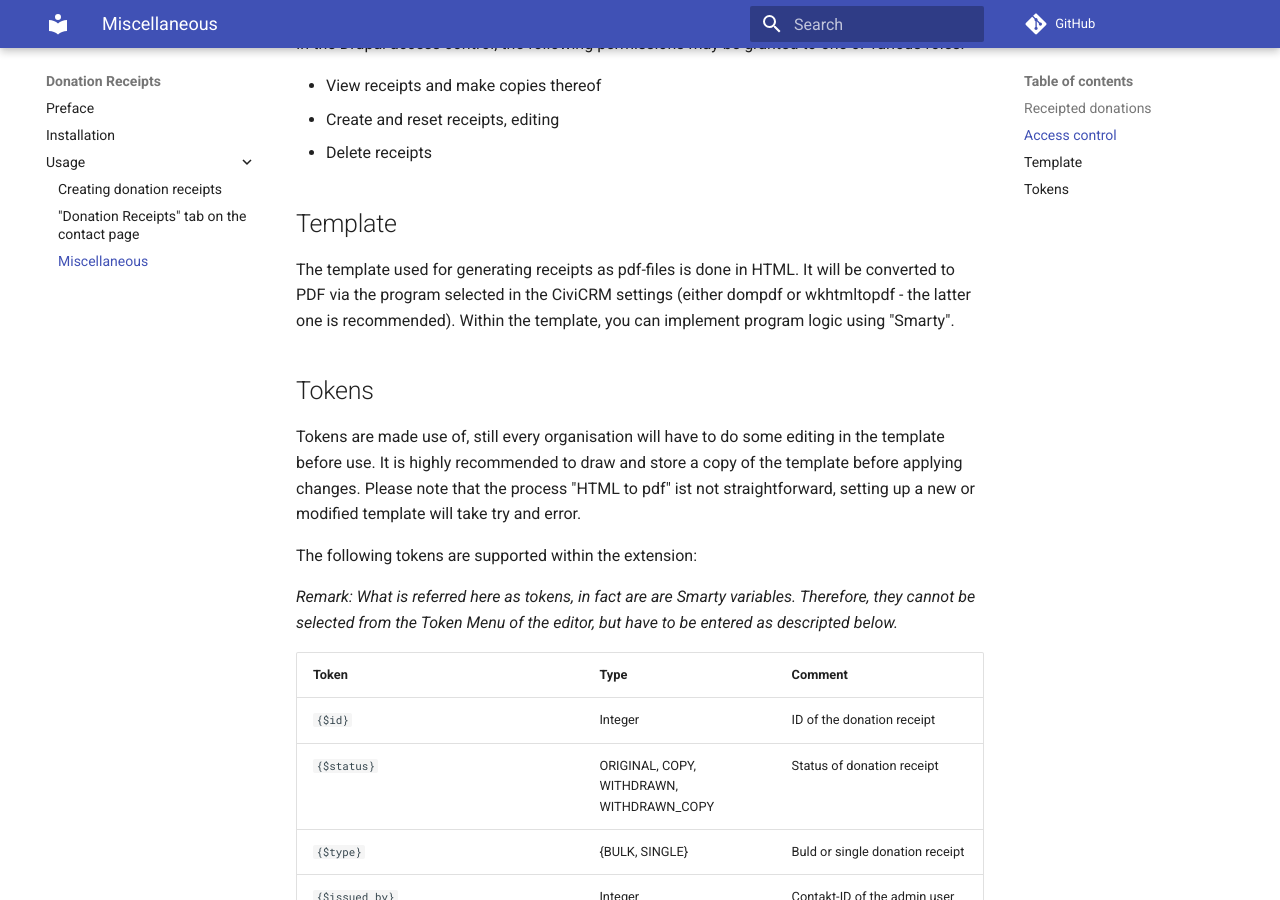
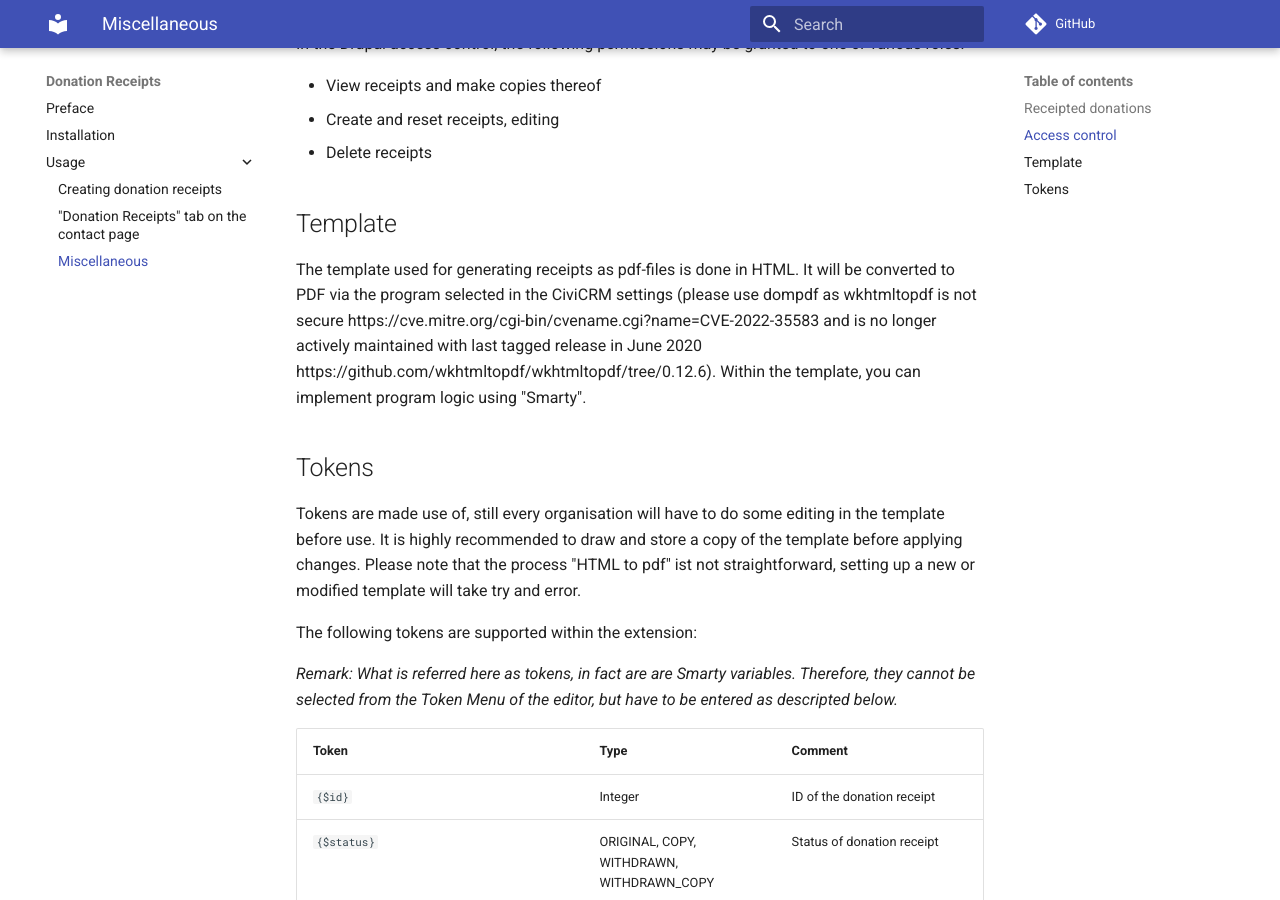
Before and after one commit to systopia/de.systopia.donrec, an MkDocs documentation site: the page built from docs/usage/miscellaneous.md, in a window 1280 px wide and 900 px high, scrolled down 711 px. Built offline with MkDocs 1.6.1 and Material for MkDocs 9.7.7, drawn with Linux system fonts in a browser that asks for light colours; comment, search, counter and statistics services are not loaded.

Commit message:
note that wkhtmltopdf is insecure and not recommended

```diff
--- a/docs/usage/miscellaneous.md
+++ b/docs/usage/miscellaneous.md
@@ -33,8 +33,8 @@ various roles:
 ## Template
 
 The template used for generating receipts as pdf-files is done in HTML. It will
-be converted to PDF via the program selected in the CiviCRM settings (either
-dompdf or wkhtmltopdf - the latter one is recommended). Within the template, you
+be converted to PDF via the program selected in the CiviCRM settings (please use
+dompdf as wkhtmltopdf is not secure https://cve.mitre.org/cgi-bin/cvename.cgi?name=CVE-2022-35583 and is no longer actively maintained with last tagged release in June 2020 https://github.com/wkhtmltopdf/wkhtmltopdf/tree/0.12.6). Within the template, you
 can implement program logic using "Smarty".
 
 ## Tokens
```
